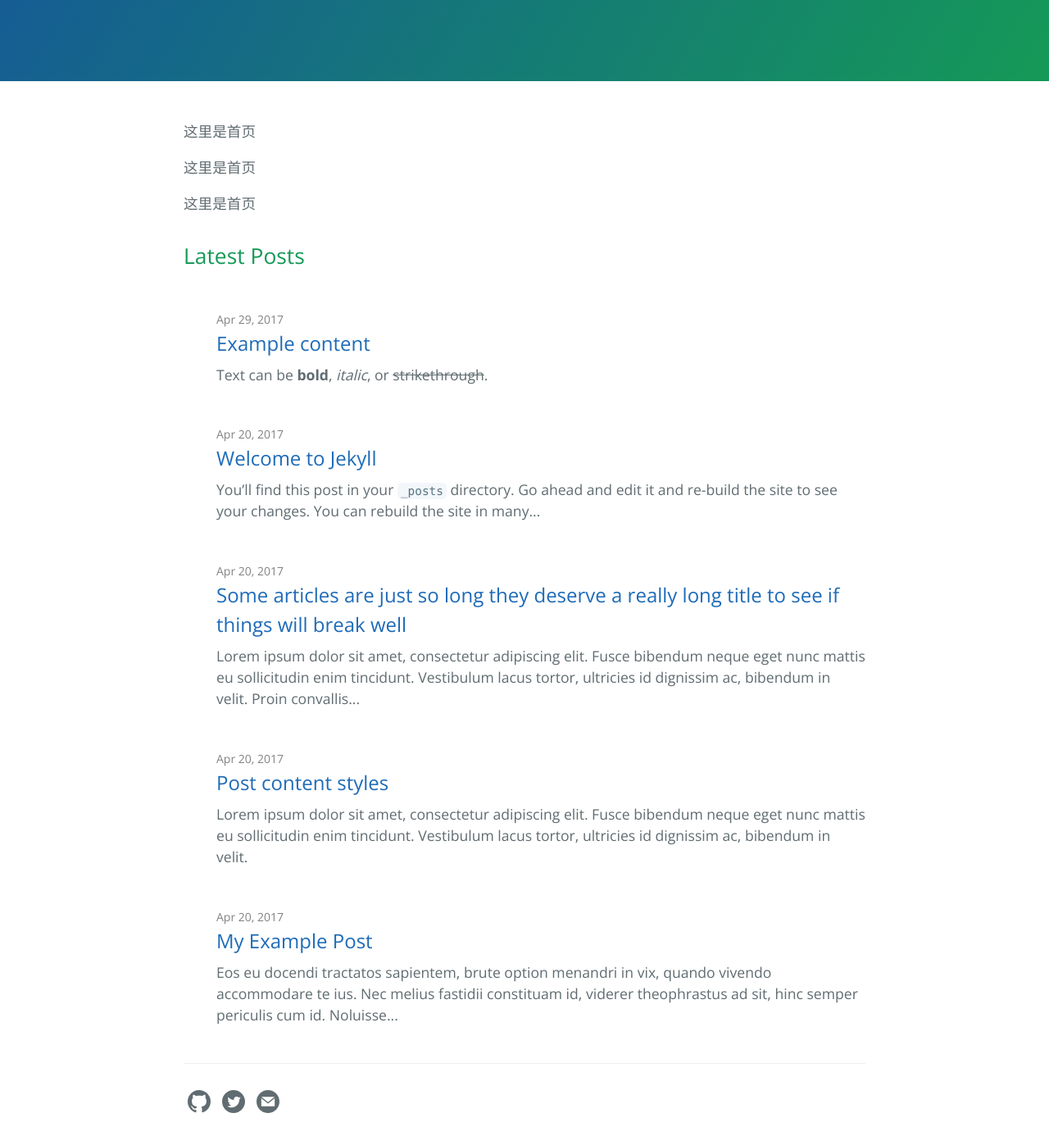
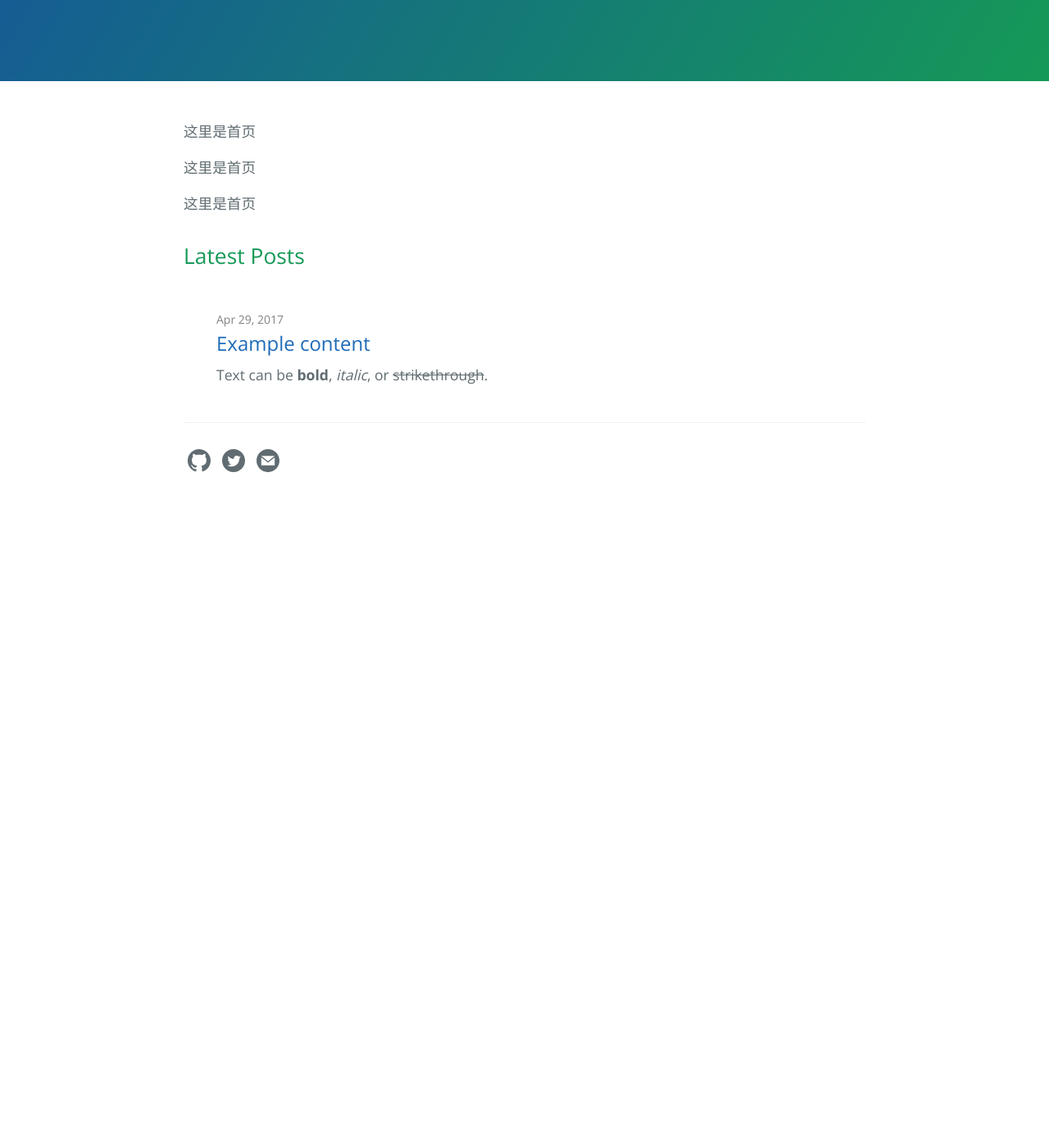
Before and after one commit to idrlzoo/idrlzoo.github.io, a Jekyll site: the page built from index.md, in a window 1280 px wide and 1400 px high, scrolled down 274 px. Shown: the top 1397 px of the window at 82% size. Built offline with Jekyll 4.4.1, drawn with Linux system fonts in a browser that asks for light colours; after the commit the page ends 904 px from its top, so only the background shows below that.

Commit message:
清理了模板的文章

````diff
--- a/Gemfile
+++ b/Gemfile
@@ -2,6 +2,6 @@
 
 source 'https://rubygems.org'
 
-
+gem 'jekyll-feed'
 
 gemspec
--- a/_config.yml
+++ b/_config.yml
@@ -16,16 +16,16 @@ cayman-blog:
 theme: # leave it empty
 
 # social
-author: lorepirri
-image: /thumbnail-jumbo.png
+# author: lorepirri
+# image: /thumbnail-jumbo.png
 # twitter:
 #   username: lorepirri
 
 plugins:
   - jekyll-target-blank
+  - jekyll-feed
 
 target-blank:
     rel: nofollow
 
-# header_page_refs: ['now', 'about', 'contact']
 header_page_refs: ['about', 'contact']
--- a/_posts/2017-04-20-my-example-post.md
+++ /dev/null
@@ -1,12 +0,0 @@
----
-layout: post
----
-
-Eos eu docendi tractatos sapientem, brute option menandri in vix, quando vivendo accommodare te ius. Nec melius fastidii constituam id, viderer theophrastus ad sit, hinc semper periculis cum id. Noluisse postulant assentior est in, no choro sadipscing repudiandae vix. Vis in euismod delenit dignissim. Ex quod nostrum sit, suas decore animal id ius, nobis solet detracto quo te.
-
-{% comment %}
-Might you have an include in your theme? Why not try it here!
-{% include my-themes-great-include.html %}
-{% endcomment %}
-
-No laudem altera adolescens has, volumus lucilius eum no. Eam ei nulla audiam efficiantur. Suas affert per no, ei tale nibh sea. Sea ne magna harum, in denique scriptorem sea, cetero alienum tibique ei eos. Labores persequeris referrentur eos ei.
--- a/_posts/2017-04-20-post-content-styles.md
+++ /dev/null
@@ -1,90 +0,0 @@
----
-layout: post
-title: "Post content styles"
-tagline: "This post demonstrates post content styles"
-categories: junk
-image: /thumbnail-mobile.png
-author: "Bart Simpson"
-meta: "Springfield"
----
-
-Lorem ipsum dolor sit amet, consectetur adipiscing elit. Fusce bibendum neque eget nunc mattis eu sollicitudin enim tincidunt. Vestibulum lacus tortor, ultricies id dignissim ac, bibendum in velit.
-
-## Some great heading (h2)
-
-Proin convallis mi ac felis pharetra aliquam. Curabitur dignissim accumsan rutrum. In arcu magna, aliquet vel pretium et, molestie et arcu.
-
-Mauris lobortis nulla et felis ullamcorper bibendum. Phasellus et hendrerit mauris. Proin eget nibh a massa vestibulum pretium. Suspendisse eu nisl a ante aliquet bibendum quis a nunc. Praesent varius interdum vehicula. Aenean risus libero, placerat at vestibulum eget, ultricies eu enim. Praesent nulla tortor, malesuada adipiscing adipiscing sollicitudin, adipiscing eget est.
-
-## Another great heading (h2)
-
-Lorem ipsum dolor sit amet, consectetur adipiscing elit. Fusce bibendum neque eget nunc mattis eu sollicitudin enim tincidunt. Vestibulum lacus tortor, ultricies id dignissim ac, bibendum in velit.
-
-### Some great subheading (h3)
-
-Proin convallis mi ac felis pharetra aliquam. Curabitur dignissim accumsan rutrum. In arcu magna, aliquet vel pretium et, molestie et arcu. Mauris lobortis nulla et felis ullamcorper bibendum.
-
-Phasellus et hendrerit mauris. Proin eget nibh a massa vestibulum pretium. Suspendisse eu nisl a ante aliquet bibendum quis a nunc.
-
-### Some great subheading (h3)
-
-Praesent varius interdum vehicula. Aenean risus libero, placerat at vestibulum eget, ultricies eu enim. Praesent nulla tortor, malesuada adipiscing adipiscing sollicitudin, adipiscing eget est.
-
-> This quote will change your life. It will reveal the secrets of the universe, and all the wonders of humanity. Don't misuse it.
-
-Lorem ipsum dolor sit amet, consectetur adipiscing elit. Fusce bibendum neque eget nunc mattis eu sollicitudin enim tincidunt.
-
-### Some great subheading (h3)
-
-Vestibulum lacus tortor, ultricies id dignissim ac, bibendum in velit. Proin convallis mi ac felis pharetra aliquam. Curabitur dignissim accumsan rutrum.
-
-```html
-<html>
-  <head>
-  </head>
-  <body>
-    <p>Hello, World!</p>
-  </body>
-</html>
-```
-
-
-In arcu magna, aliquet vel pretium et, molestie et arcu. Mauris lobortis nulla et felis ullamcorper bibendum. Phasellus et hendrerit mauris.
-
-#### You might want a sub-subheading (h4)
-
-In arcu magna, aliquet vel pretium et, molestie et arcu. Mauris lobortis nulla et felis ullamcorper bibendum. Phasellus et hendrerit mauris.
-
-In arcu magna, aliquet vel pretium et, molestie et arcu. Mauris lobortis nulla et felis ullamcorper bibendum. Phasellus et hendrerit mauris.
-
-#### But it's probably overkill (h4)
-
-In arcu magna, aliquet vel pretium et, molestie et arcu. Mauris lobortis nulla et felis ullamcorper bibendum. Phasellus et hendrerit mauris.
-
-### Oh hai, an unordered list!!
-
-In arcu magna, aliquet vel pretium et, molestie et arcu. Mauris lobortis nulla et felis ullamcorper bibendum. Phasellus et hendrerit mauris.
-
-- First item, yo
-- Second item, dawg
-- Third item, what what?!
-- Fourth item, fo sheezy my neezy
-
-### Oh hai, an ordered list!!
-
-In arcu magna, aliquet vel pretium et, molestie et arcu. Mauris lobortis nulla et felis ullamcorper bibendum. Phasellus et hendrerit mauris.
-
-1. First item, yo
-2. Second item, dawg
-3. Third item, what what?!
-4. Fourth item, fo sheezy my neezy
-
-
-
-## Headings are cool! (h2)
-
-Proin eget nibh a massa vestibulum pretium. Suspendisse eu nisl a ante aliquet bibendum quis a nunc. Praesent varius interdum vehicula. Aenean risus libero, placerat at vestibulum eget, ultricies eu enim. Praesent nulla tortor, malesuada adipiscing adipiscing sollicitudin, adipiscing eget est.
-
-Praesent nulla tortor, malesuada adipiscing adipiscing sollicitudin, adipiscing eget est.
-
-Proin eget nibh a massa vestibulum pretium. Suspendisse eu nisl a ante aliquet bibendum quis a nunc.
--- a/_posts/2017-04-20-super-long-article.md
+++ /dev/null
@@ -1,11 +0,0 @@
----
-layout: post
-title: "Some articles are just so long they deserve a really long title to see if things will break well"
-categories: misc
----
-
-Lorem ipsum dolor sit amet, consectetur adipiscing elit. Fusce bibendum neque eget nunc mattis eu sollicitudin enim tincidunt. Vestibulum lacus tortor, ultricies id dignissim ac, bibendum in velit. Proin convallis mi ac felis pharetra aliquam. Curabitur dignissim accumsan rutrum. In arcu magna, aliquet vel pretium et, molestie et arcu. Mauris lobortis nulla et felis ullamcorper bibendum. Phasellus et hendrerit mauris. Proin eget nibh a massa vestibulum pretium. Suspendisse eu nisl a ante aliquet bibendum quis a nunc. Praesent varius interdum vehicula. Aenean risus libero, placerat at vestibulum eget, ultricies eu enim. Praesent nulla tortor, malesuada adipiscing adipiscing sollicitudin, adipiscing eget est.
-
-Lorem ipsum dolor sit amet, consectetur adipiscing elit. Fusce bibendum neque eget nunc mattis eu sollicitudin enim tincidunt. Vestibulum lacus tortor, ultricies id dignissim ac, bibendum in velit. Proin convallis mi ac felis pharetra aliquam. Curabitur dignissim accumsan rutrum. In arcu magna, aliquet vel pretium et, molestie et arcu. Mauris lobortis nulla et felis ullamcorper bibendum. Phasellus et hendrerit mauris. Proin eget nibh a massa vestibulum pretium. Suspendisse eu nisl a ante aliquet bibendum quis a nunc. Praesent varius interdum vehicula. Aenean risus libero, placerat at vestibulum eget, ultricies eu enim. Praesent nulla tortor, malesuada adipiscing adipiscing sollicitudin, adipiscing eget est.
-
-Lorem ipsum dolor sit amet, consectetur adipiscing elit. Fusce bibendum neque eget nunc mattis eu sollicitudin enim tincidunt. Vestibulum lacus tortor, ultricies id dignissim ac, bibendum in velit. Proin convallis mi ac felis pharetra aliquam. Curabitur dignissim accumsan rutrum. In arcu magna, aliquet vel pretium et, molestie et arcu. Mauris lobortis nulla et felis ullamcorper bibendum. Phasellus et hendrerit mauris. Proin eget nibh a massa vestibulum pretium. Suspendisse eu nisl a ante aliquet bibendum quis a nunc. Praesent varius interdum vehicula. Aenean risus libero, placerat at vestibulum eget, ultricies eu enim. Praesent nulla tortor, malesuada adipiscing adipiscing sollicitudin, adipiscing eget est.
--- a/_posts/2017-04-20-welcome-to-jekyll.md
+++ /dev/null
@@ -1,22 +0,0 @@
----
-layout: post
-title: "Welcome to Jekyll"
----
-You’ll find this post in your `_posts` directory. Go ahead and edit it and re-build the site to see your changes. You can rebuild the site in many different ways, but the most common way is to run `jekyll serve`, which launches a web server and auto-regenerates your site when a file is updated.
-
-To add new posts, simply add a file in the `_posts` directory that follows the convention `YYYY-MM-DD-name-of-post.ext` and includes the necessary front matter. Take a look at the source for this post to get an idea about how it works.
-
-Jekyll also offers powerful support for code snippets:
-
-{% highlight ruby %}
-def print_hi(name)
-  puts "Hi, #{name}"
-end
-print_hi('Tom')
-#=> prints 'Hi, Tom' to STDOUT.
-{% endhighlight %}
-
-Check out the [Jekyll docs][jekyll-docs] for more info on how to get the most out of Jekyll. File all bugs/feature requests at [Jekyll’s GitHub repo][jekyll-gh].
-
-[jekyll-docs]: http://jekyllrb.com/docs/home
-[jekyll-gh]:   https://github.com/jekyll/jekyll
````
